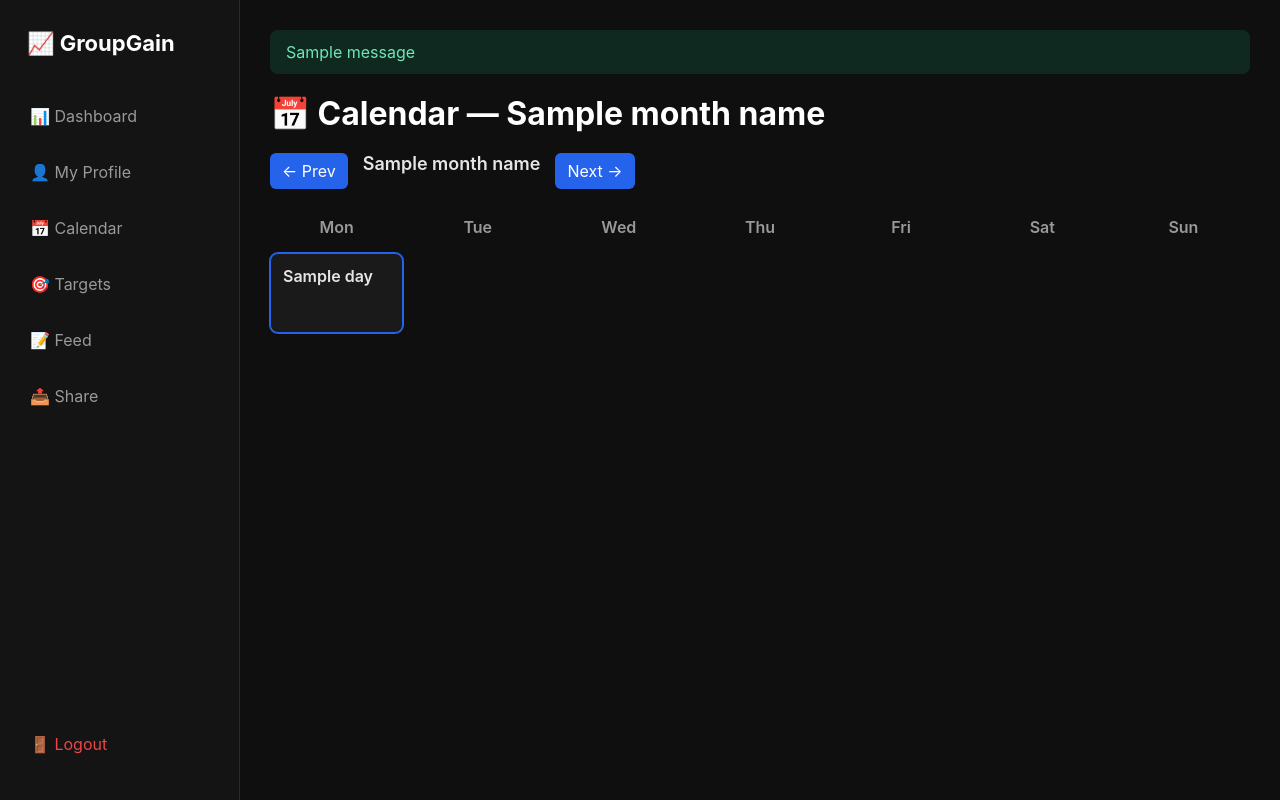
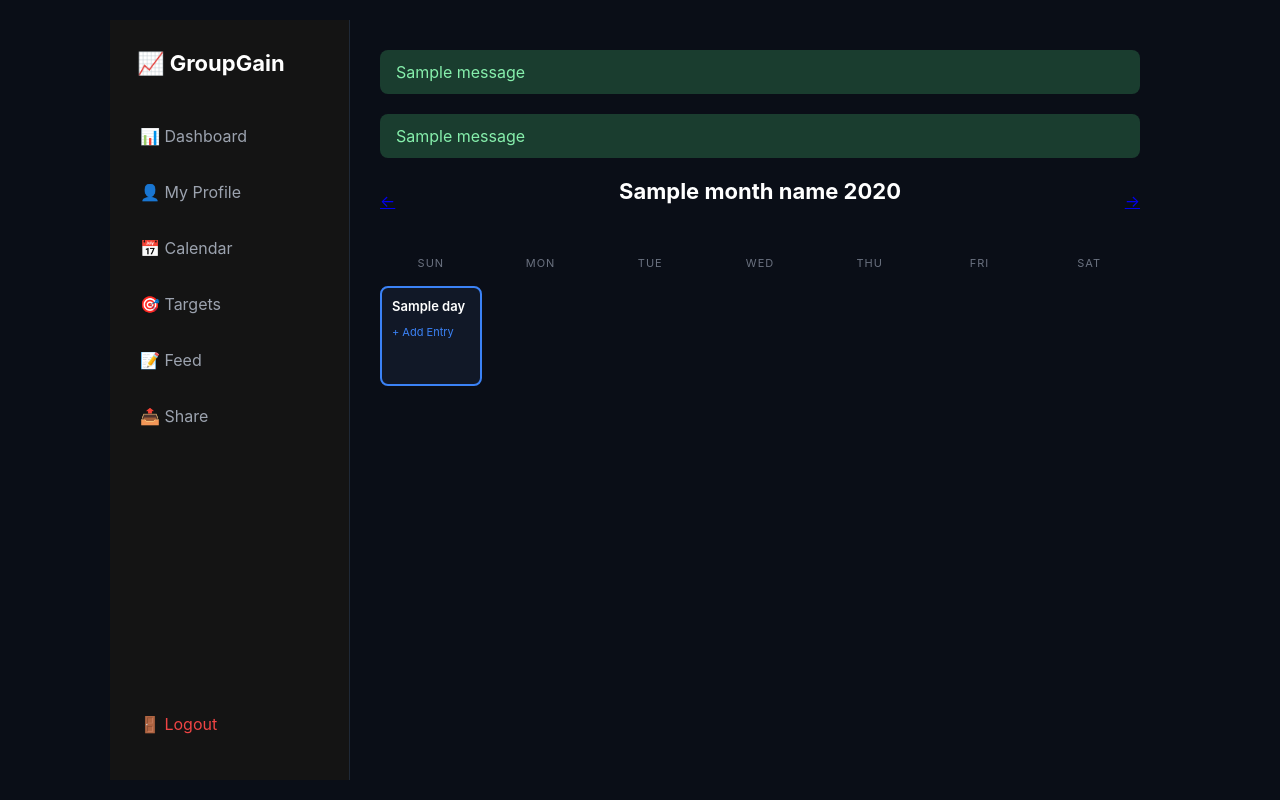
Before and after one commit to leemossford-jpg/groupgain, a Flask app: template templates/calendar.html in a window 1280 px wide. Run offline with Flask 3, Linux system fonts and the light colour scheme; tables that the repository leaves empty hold one stand-in row (values such as "Sample post"); the template is opened without the code that fills it: values that come from a table or form of the project are taken from there, most other values are stand-ins (such as "Sample title", 1, 10 or a date in 2020); one stand-in notice (Sample message) is shown.

Commit message:
Update calendar.html

```diff
--- a/templates/calendar.html
+++ b/templates/calendar.html
@@ -1,48 +1,120 @@
 {% extends "base.html" %}
 {% block content %}
-<h1>📅 Calendar — {{ month_name }}</h1>
 
-<div style="display:flex;gap:15px;margin-bottom:20px;">
-    <a href="{{ url_for('calendar_view', year=year if month>1 else year-1, month=month-1 if month>1 else 12) }}" style="padding:8px 12px;background:#2563eb;color:#fff;border-radius:6px;text-decoration:none;">← Prev</a>
-    <span style="font-size:18px;font-weight:600;">{{ month_name }}</span>
-    <a href="{{ url_for('calendar_view', year=year if month<12 else year+1, month=month+1 if month<12 else 1) }}" style="padding:8px 12px;background:#2563eb;color:#fff;border-radius:6px;text-decoration:none;">Next →</a>
+<style>
+  :root {
+    --bg-main: #0a0e17;
+    --bg-card: #111827;
+    --accent-blue: #3b82f6;
+    --accent-green: #10b981;
+    --accent-red: #ef4444;
+    --text-primary: #ffffff;
+    --text-secondary: #6b7280;
+    --text-dim: #9ca3af;
+    --border: #1f2937;
+    --border-light: #2d3a4f;
+  }
+
+  * { margin: 0; padding: 0; box-sizing: border-box; }
+  body { background: var(--bg-main); color: var(--text-primary); font-family: -apple-system, Segoe UI, Roboto, sans-serif; padding: 20px; max-width: 1100px; margin: 0 auto; }
+
+  .cal-header { display: flex; justify-content: space-between; align-items: center; margin-bottom: 24px; }
+  .cal-nav a { color: var(--accent-blue); text-decoration: none; font-size: 18px; padding: 8px 14px; border-radius: 6px; background: var(--bg-card); border: 1px solid var(--border); }
+  .cal-title { font-size: 22px; font-weight: 700; }
+
+  .weekdays { display: grid; grid-template-columns: repeat(7, 1fr); gap: 8px; margin-bottom: 8px; }
+  .weekday { text-align: center; font-size: 11px; text-transform: uppercase; letter-spacing: 1px; color: var(--text-secondary); padding: 8px; }
+
+  .cal-grid { display: grid; grid-template-columns: repeat(7, 1fr); gap: 8px; }
+  .day-cell { min-height: 100px; background: var(--bg-card); border: 1px solid var(--border); border-radius: 8px; padding: 10px; transition: 0.2s; }
+  .day-cell:hover { border-color: var(--accent-blue); }
+  .day-cell.empty { background: transparent; border: none; }
+  .day-cell.today { border-color: var(--accent-blue); border-width: 2px; }
+
+  .day-num { font-size: 13px; font-weight: 600; margin-bottom: 6px; }
+  .day-total { font-size: 15px; font-weight: 700; margin-bottom: 4px; }
+  .day-total.green { color: var(--accent-green); }
+  .day-total.red { color: var(--accent-red); }
+  .day-notes { font-size: 10px; color: var(--text-dim); overflow: hidden; text-overflow: ellipsis; white-space: nowrap; margin-bottom: 8px; }
+
+  .add-link, .edit-link { font-size: 11px; color: var(--accent-blue); text-decoration: none; margin-right: 6px; }
+  .add-link:hover, .edit-link:hover { text-decoration: underline; }
+
+  .form-modal { background: rgba(0,0,0,0.7); position: fixed; top: 0; left: 0; right: 0; bottom: 0; display: flex; align-items: center; justify-content: center; z-index: 100; }
+  .form-card { background: var(--bg-card); border: 1px solid var(--border-light); border-radius: 10px; padding: 24px; width: 90%; max-width: 420px; }
+  .form-card h3 { margin-bottom: 16px; font-size: 18px; }
+  .form-group { margin-bottom: 14px; }
+  .form-group label { display: block; font-size: 12px; color: var(--text-secondary); margin-bottom: 4px; }
+  .form-group input, .form-group textarea { width: 100%; background: var(--bg-main); border: 1px solid var(--border-light); color: #fff; padding: 10px 12px; border-radius: 6px; font-size: 14px; }
+  .form-buttons { display: flex; gap: 10px; margin-top: 18px; }
+  .btn { flex: 1; padding: 10px; border-radius: 6px; border: none; font-weight: 600; cursor: pointer; }
+  .btn.primary { background: var(--accent-blue); color: #fff; }
+  .btn.secondary { background: var(--border); color: var(--text-primary); }
+
+  .flash { padding: 12px 16px; border-radius: 8px; margin-bottom: 20px; }
+  .flash.success { background: #1a3d2f; color: #86efac; }
+  .flash.error { background: #3d1f1f; color: #fca5a5; }
+
+  @media(max-width: 768px) {
+    .cal-grid { gap: 4px; }
+    .day-cell { padding: 6px; min-height: 80px; }
+    .weekday { font-size: 10px; padding: 6px; }
+  }
+</style>
+
+{% with messages = get_flashed_messages(with_categories=true) %}
+  {% if messages %}
+    {% for cat, msg in messages %}
+      <div class="flash {{ cat }}">{{ msg }}</div>
+    {% endfor %}
+  {% endif %}
+{% endwith %}
+
+<div class="cal-header">
+  <a href="{{ url_for('calendar_view', year=year, month=month-1) }}">&larr;</a>
+  <h2 class="cal-title">{{ month_name }} {{ year }}</h2>
+  <a href="{{ url_for('calendar_view', year=year, month=month+1) }}">&rarr;</a>
 </div>
 
-<style>
-.calendar-grid {display:grid;grid-template-columns:repeat(7,1fr);gap:8px;}
-.calendar-day {background:#1a1a1a;border-radius:8px;padding:12px;min-height:80px;border:1px solid #2a2a2a;}
-.calendar-day.today {border-color:#2563eb;box-shadow:0 0 0 1px #2563eb;}
-.calendar-day.other-month {opacity:0.3;}
-.day-num {font-weight:600;margin-bottom:5px;}
-.profit {color:#10b981;font-weight:600;}
-.loss {color:#ef4444;font-weight:600;}
-</style>
+<div class="weekdays">
+  <div class="weekday">Sun</div>
+  <div class="weekday">Mon</div>
+  <div class="weekday">Tue</div>
+  <div class="weekday">Wed</div>
+  <div class="weekday">Thu</div>
+  <div class="weekday">Fri</div>
+  <div class="weekday">Sat</div>
+</div>
 
-<div class="calendar-grid">
-    {% for day_name in ['Mon','Tue','Wed','Thu','Fri','Sat','Sun'] %}
-    <div style="text-align:center;font-weight:600;padding:8px;color:#999;">{{ day_name }}</div>
-    {% endfor %}
-
+<div class="cal-grid">
   {% for week in calendar_weeks %}
     {% for day in week %}
       {% if day == 0 %}
-            <div class="calendar-day other-month"></div>
+        <div class="day-cell empty"></div>
       {% else %}
-            {% set day_date = date(year, month, day) %}
-            {% set entry = entry_map.get(day_date) %}
-            <div class="calendar-day {% if day_date == today %}today{% endif %}">
+        {% set loop_date = date(year, month, day) %}
+        {% set entry = entries.get(loop_date) %}
+        <div class="day-cell {% if loop_date == today %}today{% endif %}">
           <div class="day-num">{{ day }}</div>
+
           {% if entry %}
-                    {% if entry.profit_loss >= 0 %}
-                    <div class="profit">+£{{ "%.2f"|format(entry.profit_loss) }}</div>
+            <div class="day-total {% if entry.profit_loss >= 0 %}green{% else %}red{% endif %}">
+              £{{ "%.2f"|format(entry.profit_loss) }}
+            </div>
+            {% if entry.notes %}
+              <div class="day-notes" title="{{ entry.notes }}">{{ entry.notes }}</div>
+            {% endif %}
+            <a href="#edit-{{ loop_date }}" class="edit-link">Edit</a>
+            <form action="{{ url_for('delete_entry', eid=entry.id) }}" method="post" style="display:inline" onsubmit="return confirm('Delete this entry?');">
+              <button type="submit" class="edit-link" style="background:none; border:none; color:var(--accent-red); cursor:pointer; padding:0; font-size:11px;">Delete</button>
+            </form>
           {% else %}
-                    <div class="loss">£{{ "%.2f"|format(entry.profit_loss) }}</div>
-                    {% endif %}
-                    {% if entry.notes %}<small style="color:#999;">{{ entry.notes[:15] }}...</small>{% endif %}
+            <a href="#add-{{ loop_date }}" class="add-link">+ Add Entry</a>
           {% endif %}
         </div>
       {% endif %}
     {% endfor %}
   {% endfor %}
 </div>
+
 {% endblock %}
```
Lines whose indentation alone changed are shown as unchanged.
